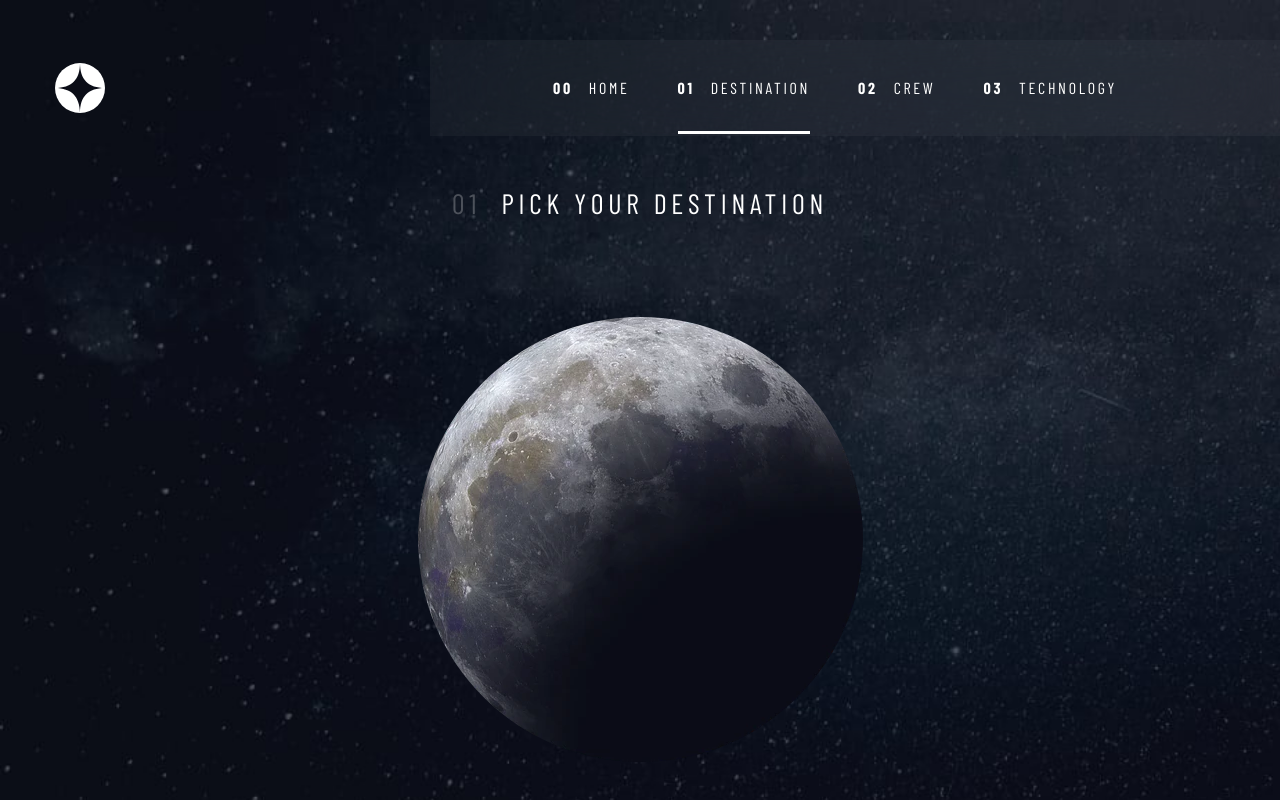
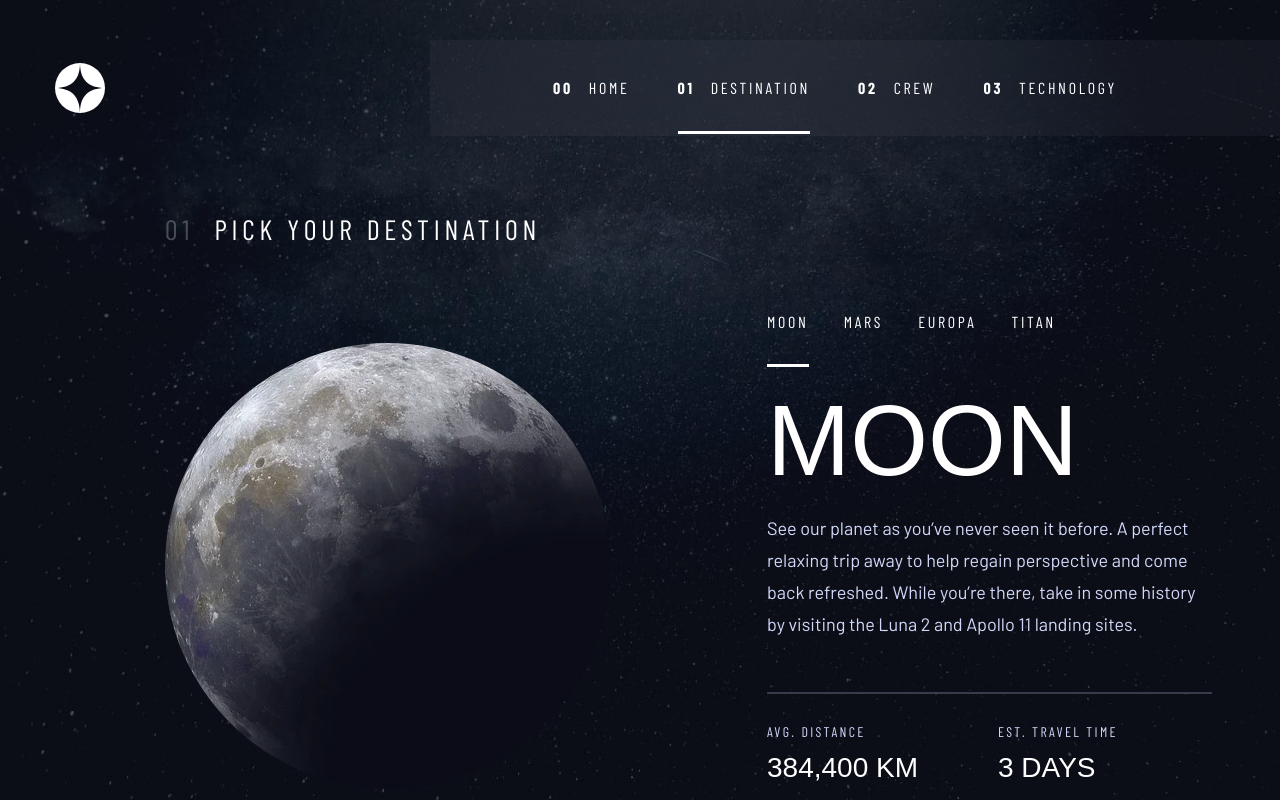
Before and after one commit to ZverevichLeonid/space-tourist-react, a React (Create React App) app: page /destinations in a window 1280 px wide. Shown: the top 800 px of the page. Built offline with nearby package versions, Linux system fonts and the light colour scheme; a web font is replaced by a local one.

Commit message:
Доработал анимацию в destination

```diff
--- a/src/components/Destinations/DestinationsList.jsx
+++ b/src/components/Destinations/DestinationsList.jsx
@@ -63,10 +63,6 @@ export const DestinationsList = () => {
                 key={planets[planet].name}
                 initial={{ x: -200, opacity: 0 }}
                 animate={{ x: 0, opacity: 1 }}
-                exit={{
-                  x: 200,
-                  opacity: 1,
-                }}
                 transition={{
                   duration: 0.3,
                 }}
--- a/src/components/Destinations/destinationsList.responsive.scss
+++ b/src/components/Destinations/destinationsList.responsive.scss
@@ -6,6 +6,9 @@
     text-align: center;
     padding-top: 50px;
     gap: 75px;
+  }
+  .destinations__right {
+    padding-top: 0;
   }
   .destinations__img {
     img {
--- a/src/components/Destinations/destinationsList.scss
+++ b/src/components/Destinations/destinationsList.scss
@@ -70,12 +70,15 @@
   grid-template-columns: repeat(2, 445px);
   column-gap: 157px;
   justify-content: space-between;
-  align-items: flex-end;
   padding-top: 76px;
   padding-left: 165px;
   padding-right: 165px;
 }
-
+.destinations__right {
+  padding-top: 100px;
+  display: flex;
+  flex-direction: column;
+}
 .destinations__img {
   img {
     max-width: 445px;
--- a/src/components/Technology/technology.responsive.scss
+++ b/src/components/Technology/technology.responsive.scss
@@ -1,14 +1,6 @@
 @media (max-width: 1440px) {
   .technology__left {
     gap: 80px;
-  }
-  .destinations__content {
-    display: flex;
-    flex-direction: column;
-    align-items: center;
-    text-align: center;
-    padding-top: 50px;
-    gap: 75px;
   }
 }
 @media (max-width: 1355px) {
```
